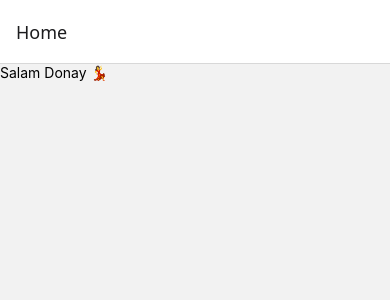
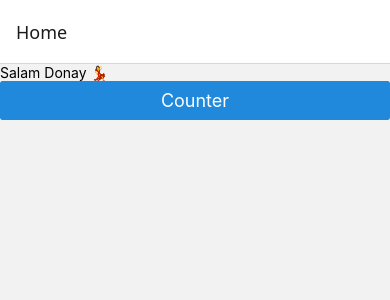
Before and after one commit to react140402/session11, a React Native app: screen / in a window 390 px wide. Shown: the top 300 px of the page. Built offline with nearby package versions, Linux system fonts and the light colour scheme.

Commit message:
navigation

```diff
--- a/App.tsx
+++ b/App.tsx
@@ -14,6 +14,7 @@ import HomeScreen from './src/screens/HomeScreen';
 import CounterScreen from './src/screens/CounterScreen';
 
 const RootStack = createNativeStackNavigator({
+  initialRouteName: 'Home',
   screens: {
     Home: HomeScreen,
     Counter: CounterScreen,
--- a/src/screens/HomeScreen.tsx
+++ b/src/screens/HomeScreen.tsx
@@ -8,15 +8,18 @@
 import { useState } from 'react';
 import { StatusBar, StyleSheet, Text, useColorScheme, View, TouchableOpacity } from 'react-native';
 import { Button, Icon } from '@rneui/themed';
+import { useNavigation } from '@react-navigation/native';
 
 
 function HomeScreen() {
   const isDarkMode = useColorScheme() === 'dark';
+  const navigation = useNavigation();
 
   return (
     <View style={styles.container}>
       <StatusBar barStyle={isDarkMode ? 'light-content' : 'dark-content'} />
       <Text>Salam Donay 💃</Text>
+      <Button onPress={() => navigation.navigate("Counter")}>Counter</Button>
     </View>
   );
 }
```
